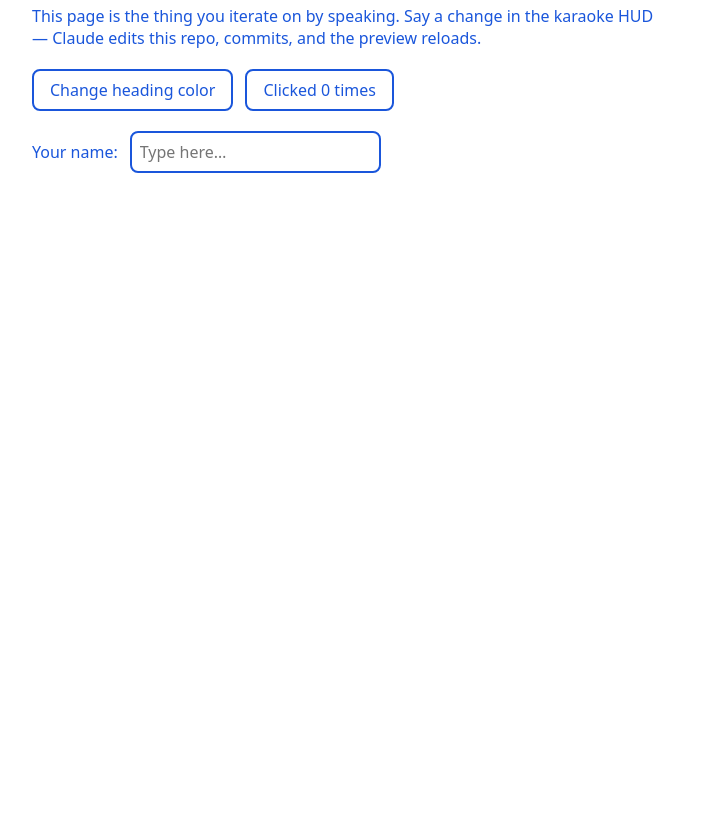
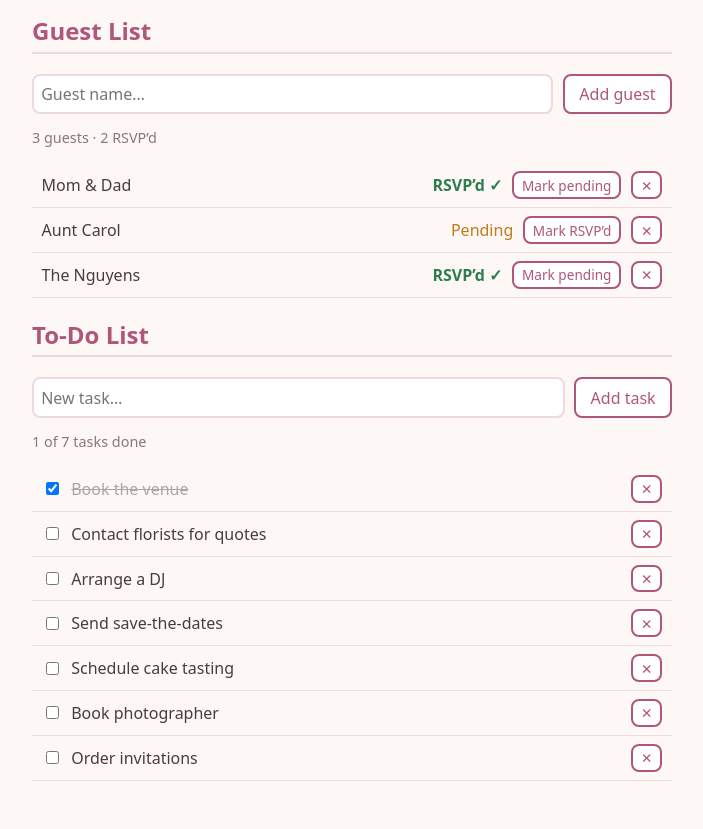
Before and after one commit to tandylew/wedding, a plain HTML site: page index.html in a window 1280 px wide. Shown: the part 123-952 px from the top of the page, without its empty margins (288-991 px from the left). Before the commit the page ends 800 px from the top, so only its background shows below. Drawn offline with Linux system fonts and the light colour scheme.

Commit message:
karaoke: Now, change the entire website to make it usable for wedding

```diff
--- a/index.html
+++ b/index.html
@@ -3,56 +3,155 @@
 <head>
 <meta charset="utf-8" />
 <meta name="viewport" content="width=device-width, initial-scale=1" />
-<title>Karaoke Demo Site</title>
+<title>Wedding Planner</title>
 <style>
-  body { font-family: system-ui, sans-serif; max-width: 640px; margin: 4rem auto;
-         padding: 0 1rem; color: #1a56db; }
-  h1 { color: #d93025; }
-  button { font: inherit; padding: 0.5rem 1rem; border: 2px solid #1a56db;
-           border-radius: 8px; background: #fff; color: #1a56db; cursor: pointer; }
-  button:hover { background: #1a56db; color: #fff; }
-  input { font: inherit; padding: 0.5rem; border: 2px solid #1a56db;
-          border-radius: 8px; color: inherit; }
-  .row { display: flex; gap: 0.75rem; align-items: center; margin: 1.25rem 0; }
+  body { font-family: system-ui, sans-serif; max-width: 640px; margin: 3rem auto;
+         padding: 0 1rem; color: #4a3b42; background: #fdf8f5; }
+  h1 { color: #b0567a; margin-bottom: 0.25rem; }
+  h2 { color: #b0567a; border-bottom: 2px solid #ecd9e2; padding-bottom: 0.3rem; }
+  .subtitle { color: #8a7580; margin-top: 0; }
+  button { font: inherit; padding: 0.45rem 0.9rem; border: 2px solid #b0567a;
+           border-radius: 8px; background: #fff; color: #b0567a; cursor: pointer; }
+  button:hover { background: #b0567a; color: #fff; }
+  button.small { padding: 0.15rem 0.5rem; font-size: 0.85rem; }
+  input { font: inherit; padding: 0.45rem; border: 2px solid #ecd9e2;
+          border-radius: 8px; color: inherit; flex: 1; min-width: 0; }
+  input:focus { outline: none; border-color: #b0567a; }
+  .row { display: flex; gap: 0.6rem; align-items: center; margin: 0.9rem 0; }
+  ul { list-style: none; padding: 0; }
+  li { display: flex; gap: 0.6rem; align-items: center; padding: 0.5rem 0.6rem;
+       border-bottom: 1px solid #ecd9e2; }
+  li .grow { flex: 1; }
+  .done { text-decoration: line-through; color: #b0a3aa; }
+  .rsvp-yes { color: #2e7d4f; font-weight: 600; }
+  .rsvp-pending { color: #c07b1a; }
+  .stats { color: #8a7580; font-size: 0.9rem; }
 </style>
 </head>
 <body>
-  <h1 id="heading">Hello Karaoke</h1>
-  <p>This page is the thing you iterate on by speaking. Say a change in the
-     karaoke HUD — Claude edits this repo, commits, and the preview reloads.</p>
+  <h1>💍 Our Wedding Planner</h1>
+  <p class="subtitle">Everything for the big day, in one place.</p>
 
+  <h2>Guest List</h2>
   <div class="row">
-    <button id="color-btn">Change heading color</button>
-    <button id="count-btn">Clicked 0 times</button>
+    <input id="guest-input" type="text" placeholder="Guest name…" />
+    <button id="add-guest">Add guest</button>
   </div>
+  <p class="stats" id="guest-stats"></p>
+  <ul id="guest-list"></ul>
 
+  <h2>To-Do List</h2>
   <div class="row">
-    <label for="name-input">Your name:</label>
-    <input id="name-input" type="text" placeholder="Type here…" />
+    <input id="task-input" type="text" placeholder="New task…" />
+    <button id="add-task">Add task</button>
   </div>
-  <p id="greeting"></p>
+  <p class="stats" id="task-stats"></p>
+  <ul id="task-list"></ul>
 
 <script>
-  const heading = document.getElementById("heading");
-  const colors = ["#d93025", "#1a8f3c", "#a020c0", "#e07800", "#1a56db"];
-  let colorIndex = 0;
-  document.getElementById("color-btn").addEventListener("click", () => {
-    colorIndex = (colorIndex + 1) % colors.length;
-    heading.style.color = colors[colorIndex];
-  });
+  // --- Guest list ---
+  const guests = [
+    { name: "Mom & Dad", rsvp: true },
+    { name: "Aunt Carol", rsvp: false },
+    { name: "The Nguyens", rsvp: true },
+  ];
+  const guestList = document.getElementById("guest-list");
+  const guestStats = document.getElementById("guest-stats");
+  const guestInput = document.getElementById("guest-input");
 
-  let clicks = 0;
-  const countBtn = document.getElementById("count-btn");
-  countBtn.addEventListener("click", () => {
-    clicks++;
-    countBtn.textContent = `Clicked ${clicks} time${clicks === 1 ? "" : "s"}`;
-  });
+  function renderGuests() {
+    guestList.innerHTML = "";
+    guests.forEach((g, i) => {
+      const li = document.createElement("li");
 
-  const greeting = document.getElementById("greeting");
-  document.getElementById("name-input").addEventListener("input", (e) => {
-    const name = e.target.value.trim();
-    greeting.textContent = name ? `🎤 Welcome to karaoke, ${name}!` : "";
-  });
+      const name = document.createElement("span");
+      name.className = "grow";
+      name.textContent = g.name;
+
+      const status = document.createElement("span");
+      status.textContent = g.rsvp ? "RSVP’d ✓" : "Pending";
+      status.className = g.rsvp ? "rsvp-yes" : "rsvp-pending";
+
+      const toggle = document.createElement("button");
+      toggle.className = "small";
+      toggle.textContent = g.rsvp ? "Mark pending" : "Mark RSVP’d";
+      toggle.addEventListener("click", () => { g.rsvp = !g.rsvp; renderGuests(); });
+
+      const remove = document.createElement("button");
+      remove.className = "small";
+      remove.textContent = "✕";
+      remove.addEventListener("click", () => { guests.splice(i, 1); renderGuests(); });
+
+      li.append(name, status, toggle, remove);
+      guestList.appendChild(li);
+    });
+    const confirmed = guests.filter(g => g.rsvp).length;
+    guestStats.textContent = `${guests.length} guests · ${confirmed} RSVP’d`;
+  }
+
+  function addGuest() {
+    const name = guestInput.value.trim();
+    if (!name) return;
+    guests.push({ name, rsvp: false });
+    guestInput.value = "";
+    renderGuests();
+  }
+  document.getElementById("add-guest").addEventListener("click", addGuest);
+  guestInput.addEventListener("keydown", e => { if (e.key === "Enter") addGuest(); });
+
+  // --- To-do list ---
+  const tasks = [
+    { text: "Book the venue", done: true },
+    { text: "Contact florists for quotes", done: false },
+    { text: "Arrange a DJ", done: false },
+    { text: "Send save-the-dates", done: false },
+    { text: "Schedule cake tasting", done: false },
+    { text: "Book photographer", done: false },
+    { text: "Order invitations", done: false },
+  ];
+  const taskList = document.getElementById("task-list");
+  const taskStats = document.getElementById("task-stats");
+  const taskInput = document.getElementById("task-input");
+
+  function renderTasks() {
+    taskList.innerHTML = "";
+    tasks.forEach((t, i) => {
+      const li = document.createElement("li");
+
+      const checkbox = document.createElement("input");
+      checkbox.type = "checkbox";
+      checkbox.checked = t.done;
+      checkbox.style.flex = "none";
+      checkbox.addEventListener("change", () => { t.done = checkbox.checked; renderTasks(); });
+
+      const label = document.createElement("span");
+      label.className = "grow" + (t.done ? " done" : "");
+      label.textContent = t.text;
+
+      const remove = document.createElement("button");
+      remove.className = "small";
+      remove.textContent = "✕";
+      remove.addEventListener("click", () => { tasks.splice(i, 1); renderTasks(); });
+
+      li.append(checkbox, label, remove);
+      taskList.appendChild(li);
+    });
+    const doneCount = tasks.filter(t => t.done).length;
+    taskStats.textContent = `${doneCount} of ${tasks.length} tasks done`;
+  }
+
+  function addTask() {
+    const text = taskInput.value.trim();
+    if (!text) return;
+    tasks.push({ text, done: false });
+    taskInput.value = "";
+    renderTasks();
+  }
+  document.getElementById("add-task").addEventListener("click", addTask);
+  taskInput.addEventListener("keydown", e => { if (e.key === "Enter") addTask(); });
+
+  renderGuests();
+  renderTasks();
 </script>
 </body>
 </html>
```
